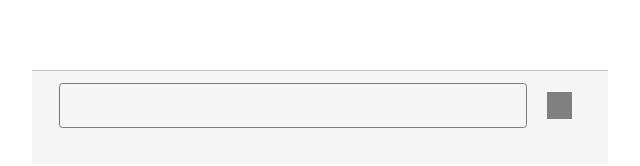
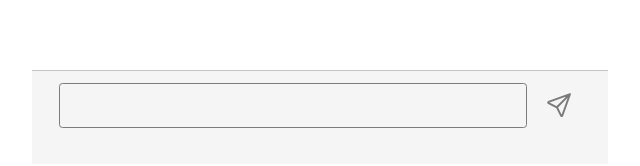
Before and after one commit to oodd-team/oodd-web-react, a React app: page /chats/1 in a window 1280 px wide. Shown: the part 636-802 px from the top of the page, without its empty margins (320-960 px from the left). Built offline with nearby package versions, Linux system fonts and the light colour scheme; the HTML template or start-up script is replaced by a standard one.

Commit message:
Feat: 메시지 전송 이미지 svg로 불러오기

```diff
--- a/src/pages/ChatRoom/ChatBox/index.tsx
+++ b/src/pages/ChatRoom/ChatBox/index.tsx
@@ -2,6 +2,7 @@ import { ChatBoxContainer, Textarea, SendIcon } from './styles';
 import { useState, useRef } from 'react';
 import { useRecoilState } from 'recoil';
 import { MockMessagesAtom } from '../../../recoil/MockMessages';
+import Send from '../../../assets/ChatRoom/Send.svg';
 
 const ChatBox: React.FC = () => {
 	const idRef = useRef(8);
@@ -38,7 +39,7 @@ const ChatBox: React.FC = () => {
 	return (
 		<ChatBoxContainer>
 			<Textarea value={newMessage} onKeyDown={onKeyDown} onChange={onChangeMessage} onSubmit={sendNewMessage} />
-			<SendIcon onClick={sendNewMessage} />
+			<SendIcon src={Send} alt="send" onClick={sendNewMessage} />
 		</ChatBoxContainer>
 	);
 };
--- a/src/pages/ChatRoom/ChatBox/styles.tsx
+++ b/src/pages/ChatRoom/ChatBox/styles.tsx
@@ -9,7 +9,7 @@ export const ChatBoxContainer = styled.div`
 	width: 100%;
 	max-width: 32rem;
 	display: flex;
-	gap: 1.125rem;
+	gap: 1.12rem;
 	padding: 0.688rem 2rem 2rem 1.5rem;
 	background-color: #f5f5f5;
 	border-top: 1px solid ${({ theme }) => theme.colors.gray2};
@@ -34,8 +34,8 @@ export const Textarea = styled.textarea`
 	line-height: 120%; /* 0.9rem */
 `;
 
-export const SendIcon = styled.div`
-	width: 1.5rem;
-	height: 1.5rem;
-	background-color: gray;
+export const SendIcon = styled.img`
+	width: 1.4rem;
+	height: 1.4rem;
+	cursor: pointer;
 `;
```
Also changed, not shown: src/assets/ChatRoom/Send.svg (renamed from src/assets/send.svg).
